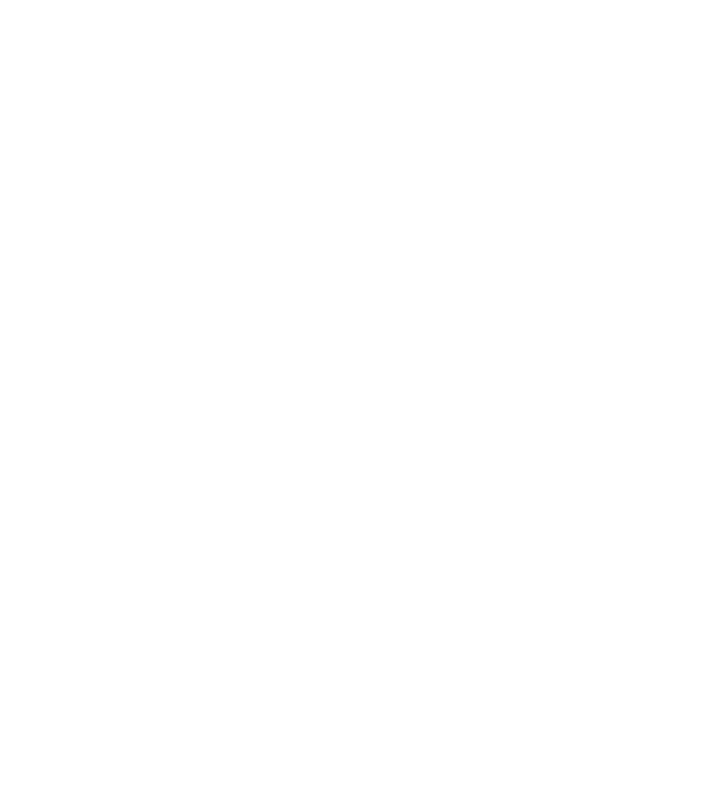
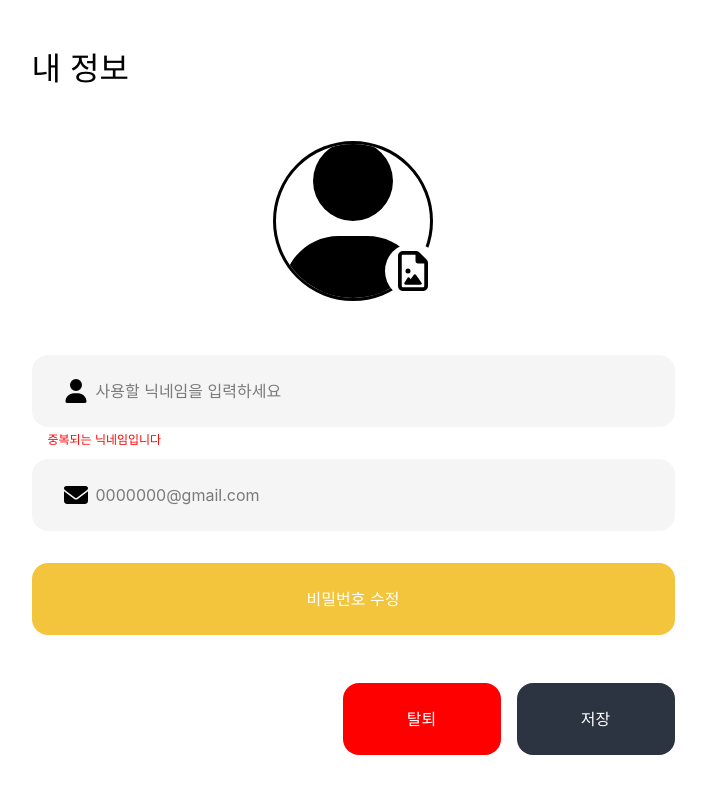
Before and after one commit to RoadCode-Capstone/Web-front, a React (Vite) app: page /userInfo in a window 1280 px wide. Before the commit this address had no page. Shown: the top 794 px of the page, without its empty margins (287-993 px from the left). Built offline with nearby package versions, Linux system fonts and the light colour scheme; a web font is replaced by a local one.

Commit message:
feat: UserInfo 페이지 구현

```diff
--- a/src/App.tsx
+++ b/src/App.tsx
@@ -7,6 +7,7 @@ import {
   RegisterSuccess,
   PasswordFinding,
   PasswordSetting,
+  UserInfo,
 } from "./presentation/pages";
 
 function App() {
@@ -19,6 +20,8 @@ function App() {
           <Route path="/passwordFinding" element={<PasswordFinding />}></Route>
           <Route path="/passwordSetting" element={<PasswordSetting />}></Route>
           <Route path="/registerSuccess" element={<RegisterSuccess />}></Route>
+
+          <Route path="/userInfo" element={<UserInfo />}></Route>
         </Routes>
       </BrowserRouter>
     </div>
--- /dev/null
+++ b/src/presentation/pages/UserInfo.tsx
@@ -0,0 +1,58 @@
+import { Button, InputField } from "../components";
+import Icon from "../components/common/Icon";
+import IconButton from "../components/common/IconButton";
+
+const UserInfo = () => {
+  return (
+    <div className="min-h-screen w-full flex flex-col items-center justify-center">
+      <div className="w-[643px] flex flex-col items-center gap-y-12 ">
+        <h1 className="text-headlineL self-start">내 정보</h1>
+        <div className="relative">
+          <Icon
+            name="user"
+            size={160}
+            containerStyle="border rounded-full w-[160px] h-[160px] border-3 overflow-hidden"
+          />
+          <IconButton
+            iconProps={{ name: "imageEdit", size: 40 }}
+            buttonStyle="absolute -right-2 bottom-2 px-2 py-2 bg-white border rounded-full border-none"
+          />
+        </div>
+        <div className="w-full flex flex-col gap-y-8">
+          <div className="relative">
+            <InputField
+              type="text"
+              placeholder="사용할 닉네임을 입력하세요"
+              iconProps={{ name: "user", size: 24 }}
+            />
+            <span className="absolute top-full left-4 text-caption text-red flex justify-start mt-1">
+              중복되는 닉네임입니다
+            </span>
+          </div>
+
+          <InputField
+            type="text"
+            placeholder="0000000@gmail.com"
+            iconProps={{ name: "email", size: 24 }}
+            disabled={true}
+          />
+          <Button type="submit" label="비밀번호 수정" buttonStyle=" h-18" />
+        </div>
+        <div className="flex w-full justify-end gap-x-4">
+          <Button
+            type="submit"
+            label="탈퇴"
+            buttonStyle="bg-red w-[158px] h-[72px]"
+          />
+          <Button
+            type="submit"
+            label="저장"
+            buttonStyle="bg-main w-[158px] h-[72px]"
+          />
+        </div>
+      </div>
+    </div>
+  );
+};
+
+export default UserInfo;
--- a/src/presentation/pages/index.tsx
+++ b/src/presentation/pages/index.tsx
@@ -3,3 +3,4 @@ export { default as Register } from "./Register";
 export { default as RegisterSuccess } from "./RegisterSuccess";
 export { default as PasswordFinding } from "./PasswordFinding";
 export { default as PasswordSetting } from "./PasswordSetting";
+export { default as UserInfo } from "./UserInfo";
```
